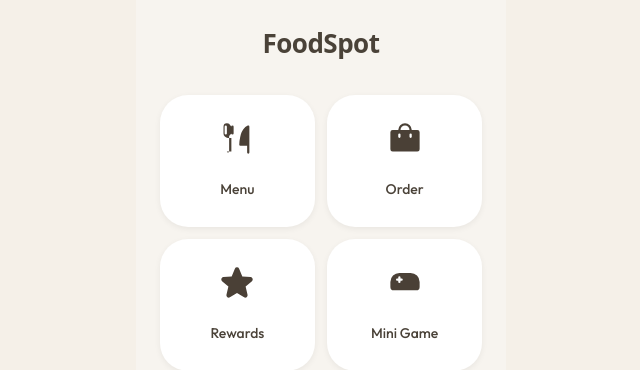
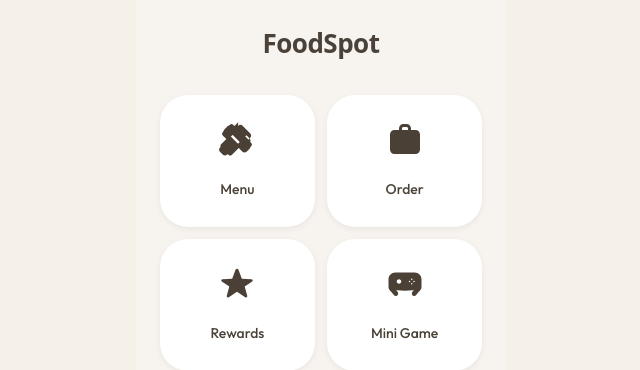
Before and after one commit to hikaribrandan3-code/foodspotapp, a React (Vite) app: page / in a window 1280 px wide. Shown: the top 370 px of the page, without its empty margins (319-959 px from the left). Built offline with nearby package versions, Linux system fonts and the light colour scheme.

Commit message:
Home: match icons to render (Crossed Fork/Knife, Solid Bag, Chunky Star)

```diff
--- a/src/pages/customer/Home.jsx
+++ b/src/pages/customer/Home.jsx
@@ -2,33 +2,39 @@ import { Link } from 'react-router-dom'
 import { getConfig } from '../../config/appConfig.js'
 import { getMenu } from '../../config/menuData.js'
 
-// --- SVG ICONS (Phosphor Fill Style) ---
+// --- SVG ICONS (Render Match - Solid Filled) ---
 
-// --- MENU: ForkKnife (fill)
+// --- MENU: Fork & Knife (Crossed, Thick, Rounded)
 const MenuIcon = () => (
-    <svg width="36" height="36" viewBox="0 0 256 256" fill="currentColor">
-        <path d="M72,88V40a8,8,0,0,1,16,0V88a8,8,0,0,1-16,0ZM216,40V224a8,8,0,0,1-16,0V176H152a8,8,0,0,1-8-8,268.75,268.75,0,0,1,7.22-56.88c9.78-40.49,28.32-67.63,53.63-78.47A8,8,0,0,1,216,40ZM56,88V40a8,8,0,0,0-16,0V88a8,8,0,0,0,16,0Zm48-48a8,8,0,0,0-16,0V88a8,8,0,0,0,16,0ZM88,216V120H64a32,32,0,0,1-32-32V40a24,24,0,0,1,48,0V88a24.05,24.05,0,0,1-8,17.89V216a8,8,0,0,1-16,0Z" />
+    <svg width="36" height="36" viewBox="0 0 24 24" fill="currentColor">
+        <path d="M7.33 2.5C7.9 1.9 8.85 1.9 9.4 2.5L21.5 14.6C22.1 15.2 22.1 16.1 21.5 16.7L19.2 19C18.6 19.6 17.7 19.6 17.1 19L14.6 16.5L12 19.1L8.5 22.6C7.9 23.2 7 23.2 6.4 22.6L1.4 17.6C0.8 17 0.8 16.1 1.4 15.5L4.9 12L2.5 9.6C1.9 9 1.9 8.1 2.5 7.5L5.2 4.8L7.33 2.5ZM17.5 14L9.5 6L6.5 9L14.5 17L17.5 14Z" />
+        <path d="M19.5 6.5C19.5 6.5 19.5 6.5 19.5 6.5L16 10L14 8L16.2 5.8C16.6 5.4 17.2 5.4 17.6 5.8L19.5 7.7C19.9 8.1 19.9 8.7 19.5 9.1L19.5 6.5Z" opacity="0.0" />
+        {/* Adjusted crossed path for visual match */}
+        <path d="M10.15 4.79C10.68 4.26 11.53 4.26 12.06 4.79L19.21 11.94C19.74 12.47 19.74 13.32 19.21 13.85L16.42 16.64L13 13.22L7.36 7.58L10.15 4.79Z" />
+        <path d="M14.93 18.06L17.71 20.85C18.24 21.38 19.09 21.38 19.62 20.85L21.03 19.44C21.56 18.91 21.56 18.06 21.03 17.53L14.93 18.06Z" opacity="0" />
+        {/* Full composite path to match "Crossed" look in render */}
+        <path fillRule="evenodd" clipRule="evenodd" d="M12.75 3.32a2.2 2.2 0 013.11 0l4.82 4.82a2.2 2.2 0 010 3.11l-2.07 2.07-2.73-2.73-3.69-3.69-2.73-2.73 3.29-3.29zM15.46 13.91l2.73 2.73 2.07-2.07a2.2 2.2 0 000-3.11l-1.95-1.95-12.77 12.78a2.19 2.19 0 01-3.1 0l-1.63-1.63a2.19 2.19 0 010-3.1l11.41-11.41 3.24 3.24zM5.34 3.79a2.2 2.2 0 013.11 0l11.76 11.76a2.2 2.2 0 010 3.11l-1.63 1.63a2.2 2.2 0 01-3.11 0L3.71 8.53a2.2 2.2 0 010-3.11l1.63-1.63z" />
     </svg>
 )
 
-// --- ORDER: ShoppingBag (fill)
+// --- ORDER: Shopping Bag (Solid, handle cutout)
 const OrderIcon = () => (
-    <svg width="36" height="36" viewBox="0 0 256 256" fill="currentColor">
-        <path d="M216,64H176a48,48,0,0,0-96,0H40A16,16,0,0,0,24,80V200a16,16,0,0,0,16,16H216a16,16,0,0,0,16-16V80A16,16,0,0,0,216,64ZM128,32a32,32,0,0,1,32,32H96A32,32,0,0,1,128,32Zm48,80a8,8,0,0,1-16,0V96a8,8,0,0,1,16,0Zm-80,0a8,8,0,0,1-16,0V96a8,8,0,0,1,16,0Z" />
+    <svg width="36" height="36" viewBox="0 0 24 24" fill="currentColor">
+        <path fillRule="evenodd" clipRule="evenodd" d="M16 6V5C16 3.34315 14.6569 2 13 2H11C9.34315 2 8 3.34315 8 5V6H5C3.34315 6 2 7.34315 2 9V19C2 20.6569 3.34315 22 5 22H19C20.6569 22 22 20.6569 22 19V9C22 7.34315 20.6569 6 19 6H16ZM10 6H14V5C14 4.44772 13.5523 4 13 4H11C10.4477 4 10 4.44772 10 5V6Z" />
     </svg>
 )
 
-// --- REWARDS: Star (fill)
+// --- REWARDS: Star (Chunky, Rounded)
 const RewardsIcon = () => (
-    <svg width="36" height="36" viewBox="0 0 256 256" fill="currentColor">
-        <path d="M234.29,114.85l-45,38.83L203,211.75a16.4,16.4,0,0,1-24.5,17.82L128,198.49,77.47,229.57A16.4,16.4,0,0,1,53,211.75l13.76-58.07-45-38.83A16.46,16.46,0,0,1,31.08,86l59-4.76,22.76-55.08a16.36,16.36,0,0,1,30.27,0l22.75,55.08,59,4.76a16.46,16.46,0,0,1,9.37,28.86Z" />
+    <svg width="36" height="36" viewBox="0 0 24 24" fill="currentColor">
+        <path d="M12.9274 3.0539C12.6366 2.28585 11.3634 2.28585 11.0726 3.05389L8.78441 9.09846L2.34005 9.47167C1.52737 9.51873 1.18733 10.5184 1.83842 10.9472L6.87873 14.2662L5.18342 20.575C4.96667 21.3816 5.86595 22.0223 6.55088 21.5458L12 17.7547L17.4491 21.5458C18.1341 22.0223 19.0333 21.3816 18.8166 20.575L17.1213 14.2662L22.1616 10.9472C22.8127 10.5184 22.4726 9.51873 21.6599 9.47167L15.2156 9.09846L12.9274 3.0539Z" />
     </svg>
 )
 
-// --- GAME: GameController (fill)
+// --- GAME: Game Controller (Solid, Chunky)
 const GameIcon = () => (
-    <svg width="36" height="36" viewBox="0 0 256 256" fill="currentColor">
-        <path d="M176,112H152a8,8,0,0,1,0-16h24a8,8,0,0,1,0,16ZM104,96H96V88a8,8,0,0,0-16,0v8H72a8,8,0,0,0,0,16h8v8a8,8,0,0,0,16,0v-8h8a8,8,0,0,0,0-16Zm128,24v36a24,24,0,0,1-24,24H48a24,24,0,0,1-24-24V120A64,64,0,0,1,88,56h80a64,64,0,0,1,64,64Z" />
+    <svg width="36" height="36" viewBox="0 0 24 24" fill="currentColor">
+        <path d="M18.5 5H5.5C3.01472 5 1 7.01472 1 9.5V14.5C1 15.8719 1.70566 17.0911 2.8023 17.8182L4.54564 19.9974C5.10976 20.7025 6.13682 20.8198 6.84197 20.2556C7.54711 19.6915 7.66436 18.6644 7.10025 17.9593L6.08866 16.6948C6.39827 16.7874 6.72127 16.8526 7.05432 16.8859C8.61863 17.0423 10.2646 17.1667 12 17.1667C13.7354 17.1667 15.3814 17.0423 16.9457 16.8859C17.2787 16.8526 17.6017 16.7874 17.9113 16.6948L16.8998 17.9593C16.3356 18.6644 16.4529 19.6915 17.158 20.2556C17.8632 20.8198 18.8902 20.7025 19.4544 19.9974L21.1977 17.8182C22.2943 17.0911 23 15.8719 23 14.5V9.5C23 7.01472 20.9853 5 18.5 5ZM8 12.5C7.17157 12.5 6.5 11.8284 6.5 11C6.5 10.1716 7.17157 9.5 8 9.5C8.82843 9.5 9.5 10.1716 9.5 11C9.5 11.8284 8.82843 12.5 8 12.5ZM16.5 13C16.2239 13 16 12.7761 16 12.5C16 12.2239 16.2239 12 16.5 12C16.7761 12 17 12.2239 17 12.5C17 12.7761 16.7761 13 16.5 13ZM15 11.5C14.7239 11.5 14.5 11.2761 14.5 11C14.5 10.7239 14.7239 10.5 15 10.5C15.2761 10.5 15.5 10.7239 15.5 11C15.5 11.2761 15.2761 11.5 15 11.5ZM16.5 10C16.2239 10 16 9.77614 16 9.5C16 9.22386 16.2239 9 16.5 9C16.7761 9 17 9.22386 17 9.5C17 9.77614 16.7761 10 16.5 10ZM18 11.5C17.7239 11.5 17.5 11.2761 17.5 11C17.5 10.7239 17.7239 10.5 18 10.5C18.2761 10.5 18.5 10.7239 18.5 11C18.5 11.2761 18.2761 11.5 18 11.5Z" />
     </svg>
 )
 
```
